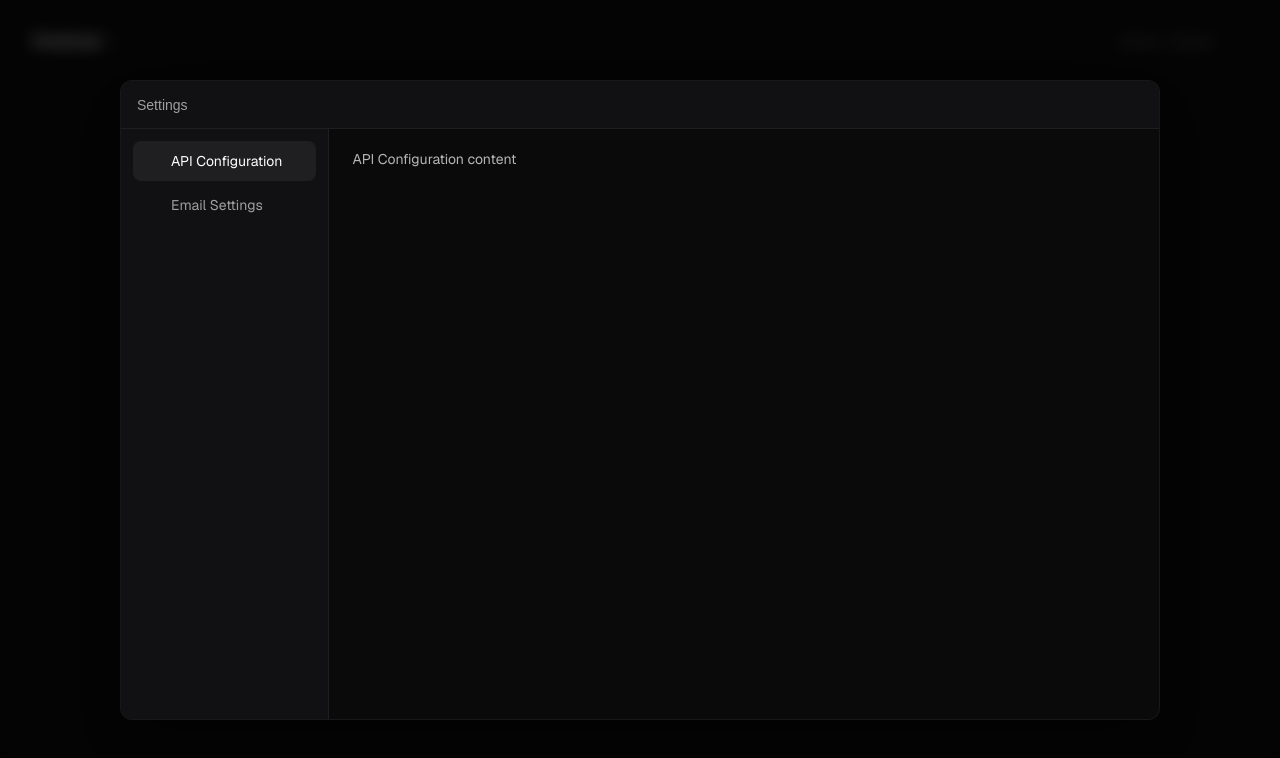
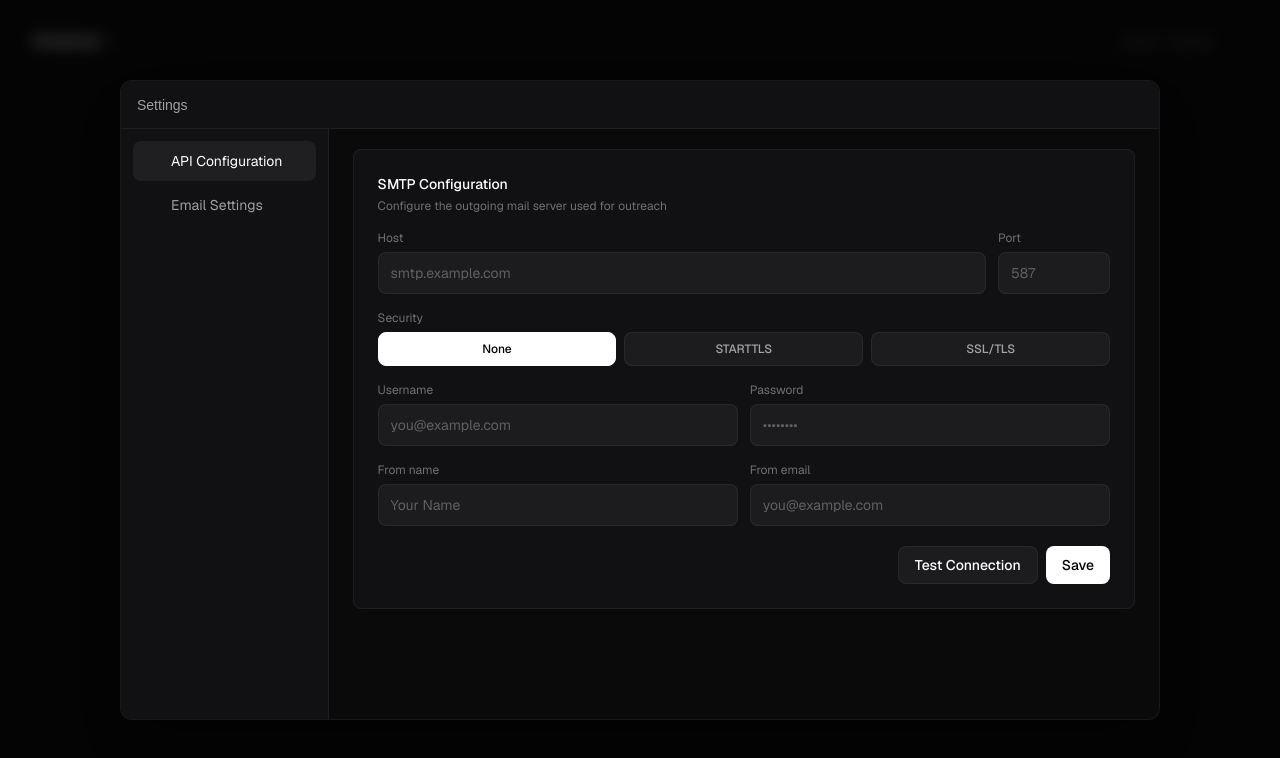
Before and after one commit to REGEX777/outreachman, a Next.js app: page /my in a window 1280 px wide. Shown: the top 758 px of the page. Built offline with nearby package versions, Linux system fonts and the light colour scheme; some icons are missing.

Commit message:
settings work

```diff
--- a/app/my/components/Settings.tsx
+++ b/app/my/components/Settings.tsx
@@ -5,6 +5,7 @@ import { HugeiconsIcon } from '@hugeicons/react'
 import { ArrowRight02Icon, Settings02Icon, MailAtSign02Icon, Database02Icon, UserIcon } from '@hugeicons/core-free-icons'
 
 import { useSettingsStore } from '@/store/settingsStore';
+import ApiConfig from './subElements/ApiConfig';
 
 const tabs = [
     { id: "api", label: "API Configuration", icon: Settings02Icon },
@@ -70,7 +71,7 @@ export default function Settings(){
 
                     {/* Content */}
                     <div className="flex-1 h-full overflow-y-auto px-6 py-5">
-                        {activeTab === "api" && <p className="text-white/70 text-sm">API Configuration content</p>}
+                        {activeTab === "api" && <ApiConfig />}
                         {activeTab === "email" && <p className="text-white/70 text-sm">Email Settings content</p>}
                     </div>
                 </div>
--- /dev/null
+++ b/app/my/components/subElements/ApiConfig.tsx
@@ -0,0 +1,153 @@
+"use client"
+
+import { useState } from "react"
+
+
+export default function ApiConfig() {
+
+    const [secure, setSecure] = useState("none")
+    const [host, setHost] = useState("")
+    const [port, setPort] = useState("")
+    const [username, setUsername] = useState("")
+    const [password, setPassword] = useState("")
+    const [fromName, setFromName] = useState("")
+    const [fromEmail, setFromEmail] = useState("")
+
+    return (
+        <div className="w-full rounded-lg bg-[#111113] border border-white/[0.06] flex flex-col gap-4 px-6 py-6">
+            <div>
+                <h2 className="text-sm font-medium text-white">SMTP Configuration</h2>
+                <p className="text-xs text-white/40 mt-1">Configure the outgoing mail server used for outreach</p>
+            </div>
+
+            {/* Host + Port */}
+            <div className="flex flex-row gap-3">
+                <div className="flex-1 flex flex-col gap-1.5">
+                    <label className="text-xs text-white/40">Host</label>
+                    <input
+                        type="text"
+                        value={host}
+                        onChange={(e) => setHost(e.target.value)}
+                        placeholder="smtp.example.com"
+                        className="w-full bg-[#1C1C1E] border border-white/[0.06] rounded-lg px-3 py-2.5 text-sm text-white placeholder:text-white/30 outline-none focus:border-white/20 transition-colors"
+                    />
+                </div>
+                <div className="w-28 flex flex-col gap-1.5">
+                    <label className="text-xs text-white/40">Port</label>
+                    <input
+                        type="text"
+                        inputMode="numeric"
+                        value={port}
+                        onChange={(e) => setPort(e.target.value)}
+                        placeholder="587"
+                        className="w-full bg-[#1C1C1E] border border-white/[0.06] rounded-lg px-3 py-2.5 text-sm text-white placeholder:text-white/30 outline-none focus:border-white/20 transition-colors"
+                    />
+                </div>
+            </div>
+
+            {/* Security */}
+            <div className="flex flex-col gap-1.5">
+                <label className="text-xs text-white/40">Security</label>
+                <div className="flex flex-row gap-2">
+                    <button
+                        type="button"
+                        onClick={() => setSecure("none")}
+                        className={secure === "none" ? "flex-1 cursor-pointer rounded-lg px-3 py-2 text-xs font-medium border transition-colors bg-white text-black border-white" : "flex-1 cursor-pointer rounded-lg px-3 py-2 text-xs font-medium border transition-colors bg-[#1C1C1E] text-white/60 border-white/[0.06] hover:border-white/20" }
+                    >
+                        None
+                    </button>
+                    <button
+                        type="button"
+                        onClick={() => setSecure("starttls")}
+                        className={secure === "starttls" ? "flex-1 cursor-pointer rounded-lg px-3 py-2 text-xs font-medium border transition-colors bg-white text-black border-white" : "flex-1 cursor-pointer rounded-lg px-3 py-2 text-xs font-medium border transition-colors bg-[#1C1C1E] text-white/60 border-white/[0.06] hover:border-white/20" }
+                    >
+                        STARTTLS
+                    </button>
+                    <button
+                        type="button"
+                        onClick={() => setSecure("ssl")}
+                        className={secure === "ssl" ? "flex-1 cursor-pointer rounded-lg px-3 py-2 text-xs font-medium border transition-colors bg-white text-black border-white" : "flex-1 cursor-pointer rounded-lg px-3 py-2 text-xs font-medium border transition-colors bg-[#1C1C1E] text-white/60 border-white/[0.06] hover:border-white/20" }
+                        >
+                        SSL/TLS
+                    </button>
+                </div>
+            </div>
+
+            {/* Username + Password */}
+            <div className="flex flex-row gap-3">
+                <div className="flex-1 flex flex-col gap-1.5">
+                    <label className="text-xs text-white/40">Username</label>
+                    <input
+                        type="text"
+                        value={username}
+                        onChange={(e) => setUsername(e.target.value)}
+                        placeholder="you@example.com"
+                        className="w-full bg-[#1C1C1E] border border-white/[0.06] rounded-lg px-3 py-2.5 text-sm text-white placeholder:text-white/30 outline-none focus:border-white/20 transition-colors"
+                    />
+                </div>
+                <div className="flex-1 flex flex-col gap-1.5">
+                    <label className="text-xs text-white/40">Password</label>
+                    <input
+                        type="password"
+                        value={password}
+                        onChange={(e) => setPassword(e.target.value)}
+                        placeholder="••••••••"
+                        className="w-full bg-[#1C1C1E] border border-white/[0.06] rounded-lg px-3 py-2.5 text-sm text-white placeholder:text-white/30 outline-none focus:border-white/20 transition-colors"
+                    />
+                </div>
+            </div>
+
+            {/* From name + email */}
+            <div className="flex flex-row gap-3">
+                <div className="flex-1 flex flex-col gap-1.5">
+                    <label className="text-xs text-white/40">From name</label>
+                    <input
+                        type="text"
+                        value={fromName}
+                        onChange={(e) => setFromName(e.target.value)}
+                        placeholder="Your Name"
+                        className="w-full bg-[#1C1C1E] border border-white/[0.06] rounded-lg px-3 py-2.5 text-sm text-white placeholder:text-white/30 outline-none focus:border-white/20 transition-colors"
+                    />
+                </div>
+                <div className="flex-1 flex flex-col gap-1.5">
+                    <label className="text-xs text-white/40">From email</label>
+                    <input
+                        type="email"
+                        value={fromEmail}
+                        onChange={(e) => setFromEmail(e.target.value)}
+                        placeholder="you@example.com"
+                        className="w-full bg-[#1C1C1E] border border-white/[0.06] rounded-lg px-3 py-2.5 text-sm text-white placeholder:text-white/30 outline-none focus:border-white/20 transition-colors"
+                    />
+                </div>
+            </div>
+
+            {/* Actions */}
+            <div className="flex flex-row items-center justify-between mt-1">
+                <div className="text-xs">
+                    {/* testResult === "success" && <span className="text-emerald-400">Connection successful</span> */}
+                    {/* testResult === "error" && <span className="text-red-400">Connection failed</span> */}
+                </div>
+                <div className="flex flex-row gap-2">
+                    <button
+                        type="button"
+                        // onClick={handleTest}
+                        // disabled={isTesting}
+                        className="bg-[#1C1C1E] border border-white/[0.06] text-white hover:border-white/20 disabled:opacity-50 disabled:cursor-not-allowed transition-colors duration-200 rounded-lg cursor-pointer py-2 px-4 text-sm font-medium"
+                    >
+                        Test Connection
+                        {/* {isTesting ? "Testing..." : "Test Connection"} */}
+                    </button>
+                    <button
+                        type="button"
+                        // onClick={handleSave}
+                        // disabled={isSaving}
+                        className="bg-white text-black hover:bg-white/90 disabled:opacity-50 disabled:cursor-not-allowed transition-colors duration-200 rounded-lg cursor-pointer py-2 px-4 text-sm font-medium"
+                    >
+                        Save
+                        {/* {isSaving ? "Saving..." : "Save"} */}
+                    </button>
+                </div>
+            </div>
+        </div>
+    )
+}
```
